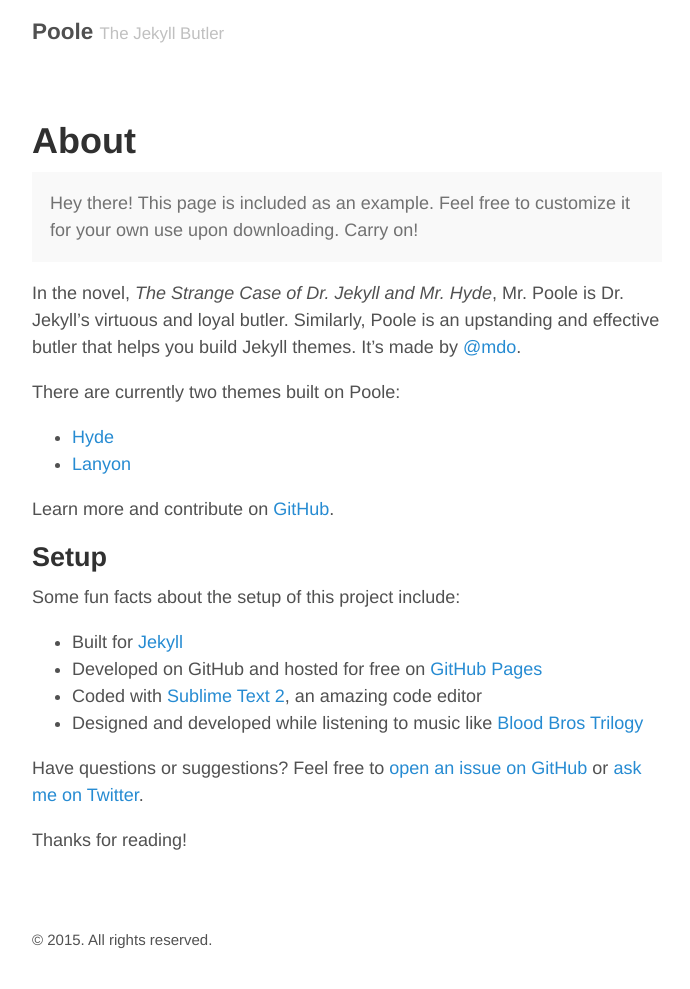
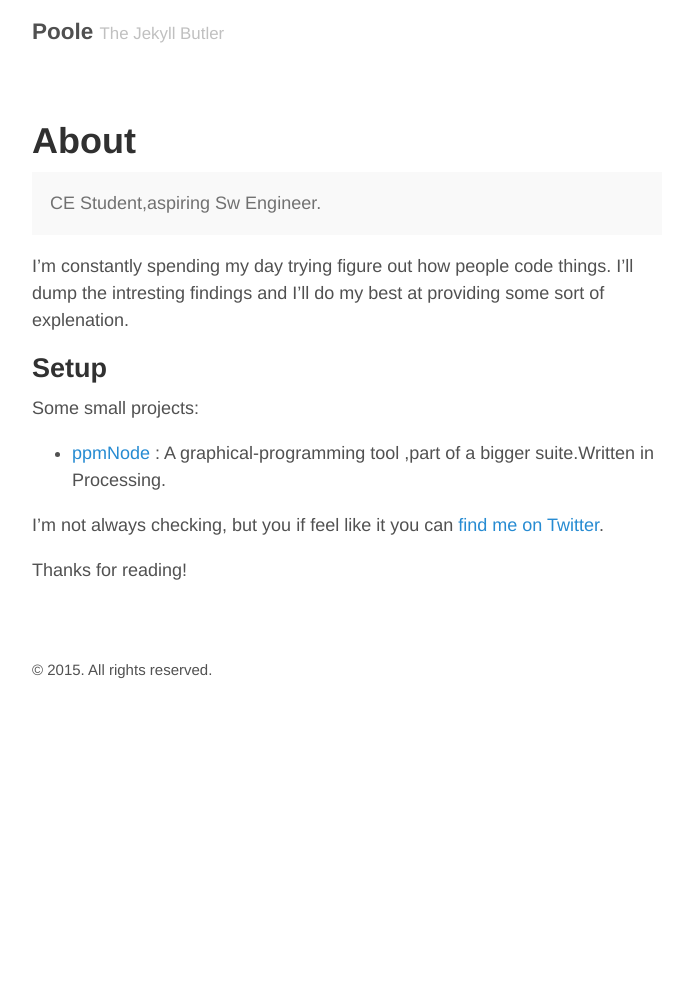
Before and after one commit to LoreBerli/LoreBerli_old, a Jekyll site: the page built from about.md, in a window 1280 px wide. Shown: the whole page, without its empty margins (293-983 px from the left). Built offline with Jekyll 4.4.1, drawn with Linux system fonts in a browser that asks for light colours; after the commit the page ends 900 px from its top, so only the background shows below that.

Commit message:
Update about.md

```diff
--- a/about.md
+++ b/about.md
@@ -4,27 +4,17 @@
 ---
 
 <p class="message">
-  Hey there! This page is included as an example. Feel free to customize it for your own use upon downloading. Carry on!
+  CE Student,aspiring Sw Engineer.
 </p>
 
-In the novel, *The Strange Case of Dr. Jekyll and Mr. Hyde*, Mr. Poole is Dr. Jekyll's virtuous and loyal butler. Similarly, Poole is an upstanding and effective butler that helps you build Jekyll themes. It's made by [@mdo](https://twitter.com/mdo).
-
-There are currently two themes built on Poole:
-
-* [Hyde](http://hyde.getpoole.com)
-* [Lanyon](http://lanyon.getpoole.com)
-
-Learn more and contribute on [GitHub](https://github.com/poole).
+I'm constantly spending my day trying figure out how people code things. I'll dump the intresting findings and I'll do my best at providing some sort of explenation.
 
 ## Setup
 
-Some fun facts about the setup of this project include:
+Some small projects:
 
-* Built for [Jekyll](http://jekyllrb.com)
-* Developed on GitHub and hosted for free on [GitHub Pages](https://pages.github.com)
-* Coded with [Sublime Text 2](http://sublimetext.com), an amazing code editor
-* Designed and developed while listening to music like [Blood Bros Trilogy](https://soundcloud.com/maddecent/sets/blood-bros-series)
+* [ppmNode](https://github.com/LoreBerli/ppmNode) : A graphical-programming tool ,part of a bigger suite.Written in Processing.
 
-Have questions or suggestions? Feel free to [open an issue on GitHub](https://github.com/poole/poole/issues/new) or [ask me on Twitter](https://twitter.com/mdo).
+I'm not always checking, but you if feel like it you can [find me on Twitter](https://twitter.com/mrgorsky).
 
 Thanks for reading!
```
